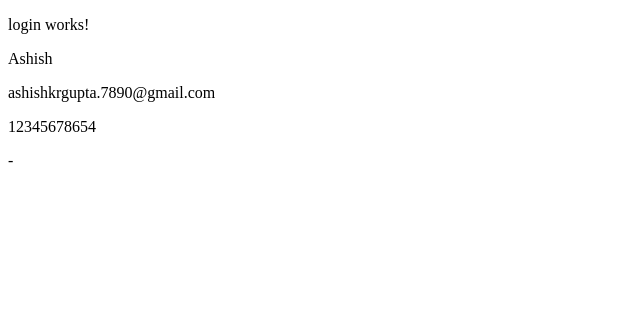
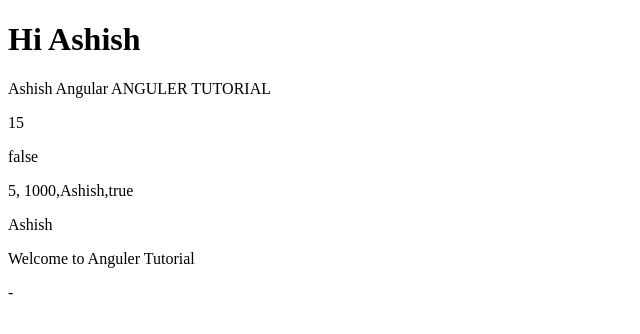
Before and after one commit to Proashish/Anguler-Lecture, an Angular app: page /login in a window 1280 px wide. Shown: the top 334 px of the page, without its empty margins (0-640 px from the left). Built offline with nearby package versions, Linux system fonts and the light colour scheme.

Commit message:
interpolation

```diff
--- a/src/app/app.html
+++ b/src/app/app.html
@@ -1 +1,15 @@
-<router-outlet></router-outlet>
+
+<h1>Hi Ashish</h1>
+
+<p>Ashish Angular {{name.toUpperCase()}}</p>
+
+<p>{{10+5}}</p>
+
+<p> {{Flag}}</p>
+
+<p> {{count}}, {{price}},{{username}},{{isLoggedIn}}</p>
+
+
+<p>{{getUser()}}</p>
+
+<p>{{title()}}</p>
--- a/src/app/app.ts
+++ b/src/app/app.ts
@@ -8,9 +8,17 @@ import { RouterOutlet } from '@angular/router';
   styleUrl: './app.css'
 })
 export class App {
-  protected readonly title = signal('anguler-tutorial');
-  name = 'Ashish';
-  email ='ashishkrgupta.7890@gmail.com';
-  phone =12345678654;
+
+  name ="Anguler Tutorial";
+  Flag = false;
+  count =5;
+  price = 1000;
+  username = "Ashish";
+  isLoggedIn = true;
+  title = signal("Welcome to Anguler Tutorial");
+
+  getUser() {
+    return "Ashish";
+  }
 
 }
```
